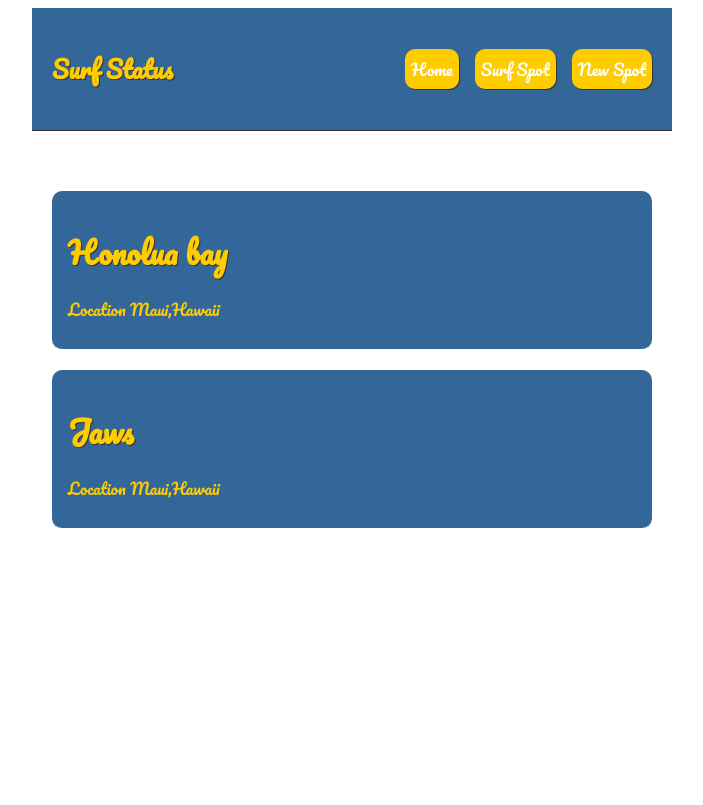
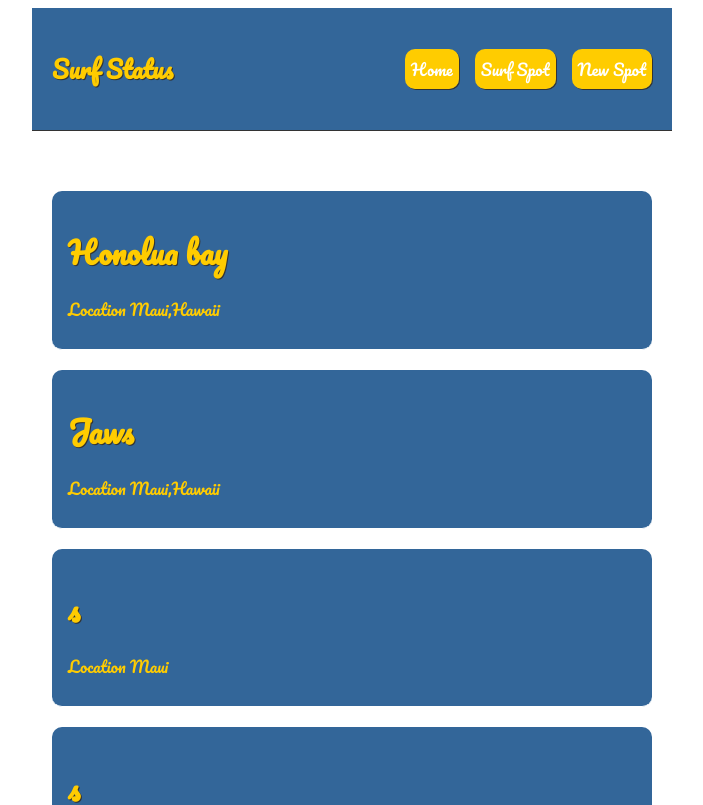
Before and after one commit to Jvertt/surf-status, a React (Create React App) app: page / in a window 1280 px wide. Shown: the top 805 px of the page, without its empty margins (288-991 px from the left). Built offline with nearby package versions, Linux system fonts and the light colour scheme; data requests are answered from the project's data file.

Commit message:
created post request

```diff
--- /dev/null
+++ b/db.json
@@ -0,0 +1,112 @@
+{
+  "spots": [
+    {
+      "title": "Honolua bay",
+      "body": "World famous surf spot",
+      "location": "Maui,Hawaii",
+      "id": 1
+    },
+    {
+      "title": "Jaws",
+      "body": "biggest waves in the world",
+      "location": "Maui,Hawaii",
+      "id": 2
+    },
+    {
+      "title": "s",
+      "body": "s",
+      "location": "Maui",
+      "id": 3
+    },
+    {
+      "title": "s",
+      "body": "s",
+      "location": "Maui",
+      "id": 4
+    },
+    {
+      "title": "ss",
+      "body": "ss",
+      "location": "Maui",
+      "id": 5
+    },
+    {
+      "title": "ss",
+      "body": "ss",
+      "location": "Maui",
+      "id": 6
+    },
+    {
+      "title": "ss",
+      "body": "ss",
+      "location": "Maui",
+      "id": 7
+    },
+    {
+      "title": "s",
+      "body": "s",
+      "location": "Maui",
+      "id": 8
+    },
+    {
+      "title": "s",
+      "body": "s",
+      "location": "Maui",
+      "id": 9
+    },
+    {
+      "title": "s",
+      "body": "s",
+      "location": "Maui",
+      "id": 10
+    },
+    {
+      "title": "s",
+      "body": "s",
+      "location": "Maui",
+      "id": 11
+    },
+    {
+      "title": "s",
+      "body": "s",
+      "location": "Maui",
+      "id": 12
+    },
+    {
+      "title": "s",
+      "body": "s",
+      "location": "Maui",
+      "id": 13
+    },
+    {
+      "title": "s",
+      "body": "s",
+      "location": "Maui",
+      "id": 14
+    },
+    {
+      "title": "s",
+      "body": "s",
+      "location": "Maui",
+      "id": 15
+    },
+    {
+      "title": "s",
+      "body": "s",
+      "location": "Maui",
+      "id": 16
+    },
+    {
+      "title": "s",
+      "body": "s",
+      "location": "Maui",
+      "id": 17
+    },
+    {
+      "title": "s",
+      "body": "s",
+      "location": "Maui",
+      "id": 18
+    }
+  ]
+}
--- a/src/NewSpot.js
+++ b/src/NewSpot.js
@@ -1,16 +1,29 @@
-import React, { useState } from "react";
+import { useState } from "react";
+import { useHistory } from "react-router-dom";
 
 
 const NewSpot = () => {
-    const [title, setTitle] = useState('')
-    const [body, setBody] = useState('')
-    const [location, setLocation] = useState('Maui')
+    const [title, setTitle] = useState('');
+    const [body, setBody] = useState('');
+    const [location, setLocation] = useState('Maui');
+    const [isPending, setisPending] = useState(false);
+    const redirect = useHistory()
 
     const handleSubmit = (e) => {
         e.preventDefault();
-        const blog = {title, body,location}
+        const spot = {title, body,location};
 
-        console.log(blog)
+        setisPending(true)
+
+        fetch('http://localhost:3000/spots', {
+            method: 'POST',
+            headers: {"Content-Type": "application/json" },
+            body: JSON.stringify(spot)
+        }).then(() => {
+            console.log('new spot')
+            setisPending(false);
+        })
+
 
     }
 
@@ -44,7 +57,8 @@ const NewSpot = () => {
                 <option value= 'molokai'> molokai' </option>
                 <option value= 'Lanai'> Lanai </option>
             </select>
-            <button> add spot</button>
+            { !isPending && <button> add spot</button>}
+            { isPending && <button> adding spot...</button>}
         </form>
         </div>
     )
```
